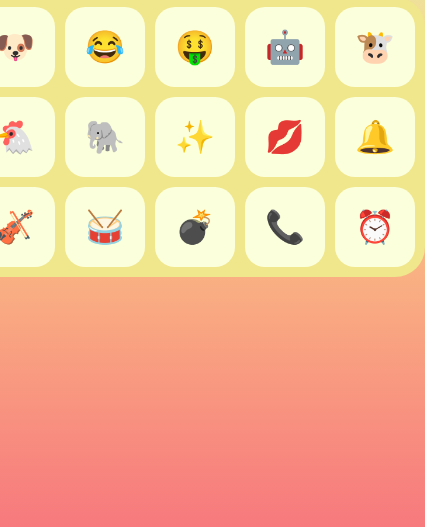
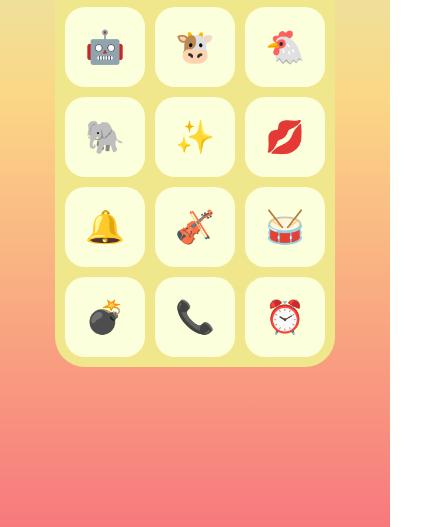
Before and after one commit to turcatoticiane/FunnyPiano, a plain HTML site: page index.html in a window 390 px wide. Shown: the part 333-860 px from the top of the page, 425 px wide, since content can reach past the window. Drawn offline with Linux system fonts and the light colour scheme.

Commit message:
responsive grid

```diff
--- a/css/style.css
+++ b/css/style.css
@@ -33,8 +33,7 @@
     font-size: 2rem;
     height: 80px;
     width: 80px;
-    background
-    :rgb(252, 255, 219);
+    background: rgb(252, 255, 219);
   }
 
   button:hover {
@@ -46,3 +45,9 @@
     border: 2px solid #f7797d;
     box-shadow: inset;
   }
+
+  @media screen and (max-width: 480px) {
+    .board {
+      grid-template-columns: repeat(3, 1fr);
+    }
+  }
```
